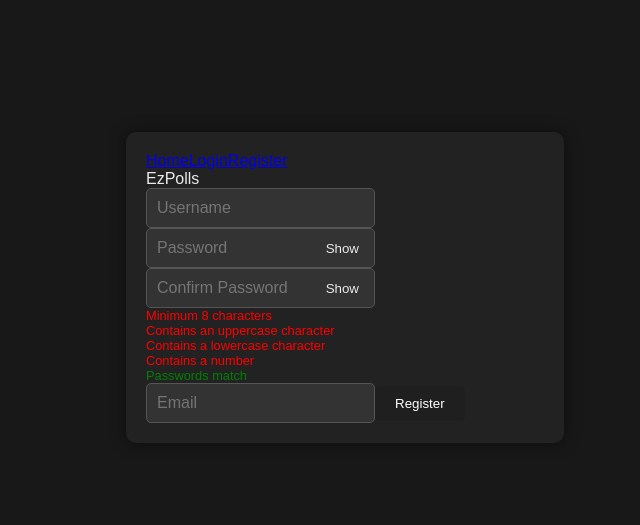
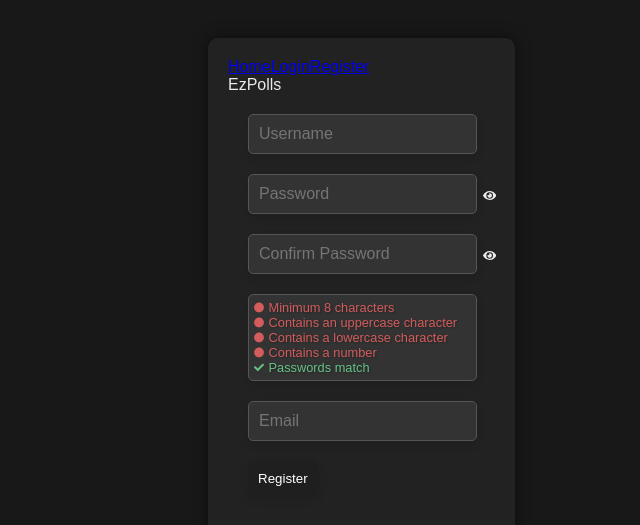
Before and after one commit to Le36/EzPolls, a React (Create React App) app in the folder frontend/: page /register in a window 1280 px wide. Shown: the part 113-638 px from the top of the page, without its empty margins (265-905 px from the left). Built offline with nearby package versions, Linux system fonts and the light colour scheme.

Commit message:
styling for registration and login pages

```diff
--- a/frontend/package.json
+++ b/frontend/package.json
@@ -11,6 +11,7 @@
         "react": "^18.2.0",
         "react-dom": "^18.2.0",
         "react-google-recaptcha": "^3.1.0",
+        "react-icons": "^4.10.1",
         "react-router-dom": "^6.14.2",
         "react-scripts": "5.0.1",
         "web-vitals": "^2.1.4"
--- a/frontend/src/components/CustomInput.js
+++ b/frontend/src/components/CustomInput.js
@@ -1,4 +1,5 @@
 import styles from './CustomInput.module.css'
+import { FaEye, FaEyeSlash } from 'react-icons/fa';
 import {useState} from 'react'
 
 const CustomInput = ({type = 'text', ...rest}) => {
@@ -13,7 +14,7 @@ const CustomInput = ({type = 'text', ...rest}) => {
             <input type={inputType} className={styles.inputField} {...rest} />
             {type === 'password' && (
                 <button type="button" className={styles.toggleVisibility} onClick={toggleVisibility}>
-                    {inputType === 'password' ? 'Show' : 'Hide'}
+                    {inputType === 'password' ? <FaEye /> : <FaEyeSlash />}
                 </button>
             )}
         </div>
--- a/frontend/src/components/CustomInput.module.css
+++ b/frontend/src/components/CustomInput.module.css
@@ -1,10 +1,12 @@
 .container {
+    display: flex;
+    flex-direction: column;
     position: relative;
-    display: inline-block;
+    width: auto;
+    padding-right: 25px;
 }
 
 .inputField {
-    padding-right: 40px;
     border: 1px solid #555;
     border-radius: 5px;
     padding: 10px;
@@ -12,6 +14,7 @@
     background-color: #333;
     color: #eaeaea;
     transition: border-color 0.3s;
+    box-shadow: 0 4px 8px rgba(0, 0, 0, 0.1);
 }
 
 .inputField:focus {
@@ -21,8 +24,8 @@
 
 .toggleVisibility {
     position: absolute;
-    right: 10px;
-    top: 50%;
+    right: 0;
+    top: 57%;
     transform: translateY(-50%);
     cursor: pointer;
     border: none;
@@ -31,5 +34,5 @@
 }
 
 .toggleVisibility:hover {
-    color: #ccc;
+    color: #b5b5b5;
 }
--- /dev/null
+++ b/frontend/src/components/FormStyles.module.css
@@ -0,0 +1,9 @@
+.form {
+    display: flex;
+    flex-direction: column;
+    gap: 20px;
+    padding: 20px;
+    max-width: 400px;
+    align-items: flex-start;
+    margin: 0 auto;
+}
--- a/frontend/src/components/LoginForm.js
+++ b/frontend/src/components/LoginForm.js
@@ -4,6 +4,9 @@ import userService from '../services/userService'
 import {AuthContext} from '../contexts/AuthContext'
 import {ErrorContext} from '../contexts/ErrorContext'
 import ReCaptchaComponent from './ReCaptchaComponent'
+import CustomInput from './CustomInput'
+import SubmitButton from './SubmitButton'
+import styles from './FormStyles.module.css'
 
 const LoginForm = () => {
     const [username, setUsername] = useState('')
@@ -39,15 +42,15 @@ const LoginForm = () => {
     }
 
     return (
-        <form onSubmit={handleSubmit}>
-            <input
+        <form onSubmit={handleSubmit} className={styles.form}>
+            <CustomInput
                 type="text"
                 value={username}
                 onChange={(e) => setUsername(e.target.value)}
                 placeholder="Username"
                 required
             />
-            <input
+            <CustomInput
                 type="password"
                 value={password}
                 onChange={(e) => setPassword(e.target.value)}
@@ -55,7 +58,7 @@ const LoginForm = () => {
                 required
             />
             <ReCaptchaComponent ref={recaptchaRef} onCaptchaChange={setRecaptchaValue} />
-            <button type="submit">Login</button>
+            <SubmitButton type="submit">Login</SubmitButton>
         </form>
     )
 }
--- a/frontend/src/components/PasswordField.js
+++ b/frontend/src/components/PasswordField.js
@@ -1,6 +1,7 @@
 import {useEffect, useState} from 'react'
 import styles from './PasswordField.module.css'
 import CustomInput from './CustomInput'
+import {FaCheck, FaCircle} from 'react-icons/fa'
 
 const PasswordField = ({setPassword, onValidationChange}) => {
     const [enteredPassword, setEnteredPassword] = useState('')
@@ -41,7 +42,7 @@ const PasswordField = ({setPassword, onValidationChange}) => {
     }
 
     return (
-        <div>
+        <div className={styles.container}>
             <CustomInput
                 type="password"
                 value={enteredPassword}
@@ -57,11 +58,21 @@ const PasswordField = ({setPassword, onValidationChange}) => {
                 required
             />
             <div className={styles.tipBox}>
-                <div className={isLengthValid ? styles.valid : styles.invalid}>Minimum 8 characters</div>
-                <div className={hasUpperCase ? styles.valid : styles.invalid}>Contains an uppercase character</div>
-                <div className={hasLowerCase ? styles.valid : styles.invalid}>Contains a lowercase character</div>
-                <div className={hasNumber ? styles.valid : styles.invalid}>Contains a number</div>
-                <div className={passwordsMatch ? styles.valid : styles.invalid}>Passwords match</div>
+                <div className={isLengthValid ? styles.valid : styles.invalid}>
+                    {isLengthValid ? <FaCheck /> : <FaCircle />} Minimum 8 characters
+                </div>
+                <div className={hasUpperCase ? styles.valid : styles.invalid}>
+                    {hasUpperCase ? <FaCheck /> : <FaCircle />} Contains an uppercase character
+                </div>
+                <div className={hasLowerCase ? styles.valid : styles.invalid}>
+                    {hasLowerCase ? <FaCheck /> : <FaCircle />} Contains a lowercase character
+                </div>
+                <div className={hasNumber ? styles.valid : styles.invalid}>
+                    {hasNumber ? <FaCheck /> : <FaCircle />} Contains a number
+                </div>
+                <div className={passwordsMatch ? styles.valid : styles.invalid}>
+                    {passwordsMatch ? <FaCheck /> : <FaCircle />} Passwords match
+                </div>
             </div>
         </div>
     )
--- a/frontend/src/components/PasswordField.module.css
+++ b/frontend/src/components/PasswordField.module.css
@@ -1,11 +1,37 @@
+.container {
+    display: flex;
+    flex-direction: column;
+    flex-wrap: wrap;
+    gap: 20px;
+}
+
 .valid {
-    color: green;
+    color: #66c285;
+    text-shadow: 1px 1px 2px rgba(0, 0, 0, 0.3);
 }
 
 .invalid {
-    color: red;
+    color: #d45c5c;
+    text-shadow: 1px 1px 2px rgba(0, 0, 0, 0.3);
+}
+
+.valid, .invalid {
+    transition: color 0.5s ease;
 }
 
 .tipBox {
     font-size: 0.8em;
+    border: 1px solid #555;
+    border-radius: 5px;
+    box-shadow: 0 4px 8px rgba(0, 0, 0, 0.1);
+    padding: 5px;
+    background-color: #333;
+    margin-right: 25px;
 }
+
+.tipBox svg {
+    margin-right: 1px;
+    vertical-align: middle;
+    width: 10px;
+    margin-top: -2px;
+}
--- a/frontend/src/components/ReCaptchaComponent.js
+++ b/frontend/src/components/ReCaptchaComponent.js
@@ -1,5 +1,6 @@
 import React, {useRef, useImperativeHandle} from 'react'
 import ReCAPTCHA from 'react-google-recaptcha'
+import styles from './ReCaptchaComponent.module.css'
 
 const ReCaptchaComponent = React.forwardRef((props, ref) => {
     const recaptchaRef = useRef(null)
@@ -19,11 +20,15 @@ const ReCaptchaComponent = React.forwardRef((props, ref) => {
     }))
 
     return (
-        <ReCAPTCHA
-            ref={recaptchaRef}
-            sitekey="6LevqYUnAAAAAFFG9SrmT5hy-OUKEkZFZDVjDKzP"
-            onChange={handleCaptchaChange}
-        />
+        <div className={styles.container}>
+            <ReCAPTCHA
+                ref={recaptchaRef}
+                sitekey="6LevqYUnAAAAAFFG9SrmT5hy-OUKEkZFZDVjDKzP"
+                onChange={handleCaptchaChange}
+                theme="dark"
+                size="compact"
+            />
+        </div>
     )
 })
 
--- /dev/null
+++ b/frontend/src/components/ReCaptchaComponent.module.css
@@ -0,0 +1,5 @@
+.container {
+    display: flex;
+    justify-content: center;
+    align-items: center;
+}
--- a/frontend/src/components/RegisterForm.js
+++ b/frontend/src/components/RegisterForm.js
@@ -5,6 +5,7 @@ import {ErrorContext} from '../contexts/ErrorContext'
 import PasswordField from './PasswordField'
 import SubmitButton from './SubmitButton'
 import CustomInput from './CustomInput'
+import styles from './FormStyles.module.css'
 
 const RegisterForm = () => {
     const [username, setUsername] = useState('')
@@ -29,8 +30,10 @@ const RegisterForm = () => {
         }
     }
 
+    const isFormValid = username !== '' && email !== '' && isPasswordValid
+
     return (
-        <form onSubmit={handleSubmit}>
+        <form onSubmit={handleSubmit} className={styles.form}>
             <CustomInput
                 type="text"
                 value={username}
@@ -39,8 +42,14 @@ const RegisterForm = () => {
                 required
             />
             <PasswordField setPassword={setPassword} onValidationChange={setIsPasswordValid} />
-            <CustomInput type="email" value={email} onChange={(e) => setEmail(e.target.value)} placeholder="Email" required />
-            <SubmitButton type="submit" disabled={!isPasswordValid}>
+            <CustomInput
+                type="email"
+                value={email}
+                onChange={(e) => setEmail(e.target.value)}
+                placeholder="Email"
+                required
+            />
+            <SubmitButton type="submit" disabled={!isFormValid}>
                 Register
             </SubmitButton>
         </form>
--- a/frontend/src/components/SubmitButton.module.css
+++ b/frontend/src/components/SubmitButton.module.css
@@ -1,11 +1,12 @@
 .button {
     background-color: #333;
     color: #fff;
-    padding: 10px 20px;
+    padding: 10px;
     border-radius: 5px;
     border: none;
     cursor: pointer;
     transition: background-color 0.3s ease;
+    box-shadow: 0 4px 8px rgba(0, 0, 0, 0.1);
 }
 
 .button:hover {
```
Also changed, not shown: 2 other files (tests, documents, lock files or other folders).
